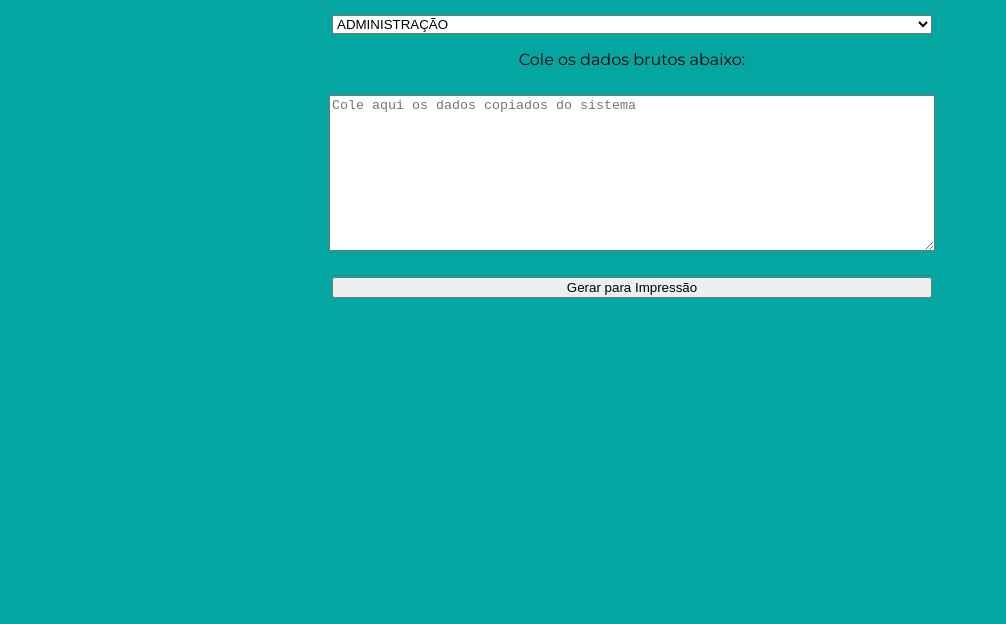
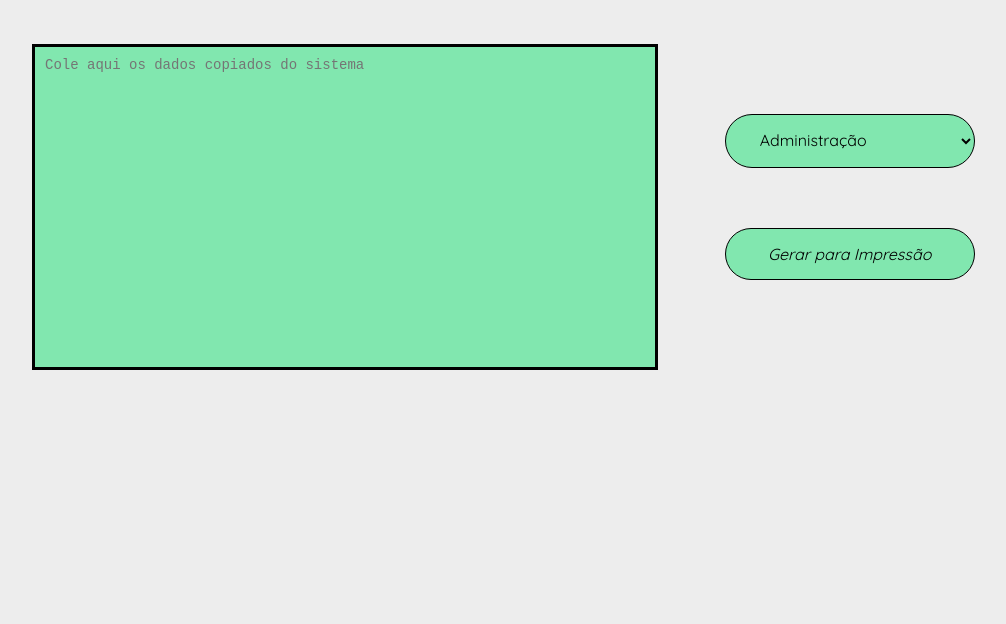
Before and after one commit to pedrofillipes/Folha-de-Assinaturas-de-Encomendas, a plain HTML site: page index.html in a window 1280 px wide. Shown: the part 176-800 px from the top of the page, without its empty margins (8-1014 px from the left). Drawn offline with Linux system fonts and the light colour scheme.

Commit message:
Add files via upload

```diff
--- a/index.html
+++ b/index.html
@@ -8,30 +8,31 @@
 
   <link rel="preconnect" href="https://fonts.googleapis.com">
   <link rel="preconnect" href="https://fonts.gstatic.com" crossorigin>
-  <link href="https://fonts.googleapis.com/css2?family=Montserrat:ital,wght@0,100..900;1,100..900&family=Roboto:ital,wght@0,100..900;1,100..900&display=swap" rel="stylesheet">
+  <link href="https://fonts.googleapis.com/css2?family=Inter:ital,opsz,wght@0,14..32,100..900;1,14..32,100..900&family=Montserrat:ital,wght@0,100..900;1,100..900&family=Quicksand:wght@300..700&display=swap" rel="stylesheet">
 </head>
+
 <body>
   <div id="container">
-    <h1>Folha de Assinaturas de Encomendas</h1>
+    <div class="left-side">
+      <h1>Folha de Assinaturas</h1>
+      <textarea id="entrada" placeholder="Cole aqui os dados copiados do sistema"></textarea>
+    </div>
 
-    <label for="torre">Selecione a torre:</label>
-    <select id="torre">
-      <option value="ADMINISTRACAO" selected>ADMINISTRAÇÃO</option>
-      <option value="TORRE A">TORRE A</option>
-      <option value="TORRE B">TORRE B</option>
-      <option value="TORRE C">TORRE C</option>
-      <option value="TORRE D">TORRE D</option>
-      <option value="TORRE E">TORRE E</option>
-    </select>
-
-    <label for="entrada">Cole os dados brutos abaixo:</label>
-    <textarea id="entrada" rows="10" placeholder="Cole aqui os dados copiados do sistema"></textarea>
-
-    <button onclick="gerarTabela()">Gerar para Impressão</button>
-
-    <script src="main.js"></script>
+    <div class="controls">
+      <select id="torre">
+        <option value="ADMINISTRACAO" selected>Administração</option>
+        <option value="TORRE A">Torre A</option>
+        <option value="TORRE B">Torre B</option>
+        <option value="TORRE C">Torre C</option>
+        <option value="TORRE D">Torre D</option>
+        <option value="TORRE E">Torre E</option>
+      </select>
+      <button onclick="gerarTabela()">Gerar para Impressão</button>
+    </div>
   </div>
 
   <div id="fallbackArea" class="no-print" style="display: none;"></div>
+  <script src="main.js"></script>
 </body>
+
 </html>
--- a/main.js
+++ b/main.js
@@ -80,12 +80,12 @@ function gerarTabela() {
           vertical-align: top;
           overflow-wrap: break-word;
         }
-        th:nth-child(1), td:nth-child(1) { width: 11%; }
+        th:nth-child(1), td:nth-child(1) { width: 10%; }
         th:nth-child(2), td:nth-child(2) { width: 16%; }
         th:nth-child(3), td:nth-child(3) { width: 7%; font-weight: bold; }
         th:nth-child(4), td:nth-child(4) { width: 15%; }
         th:nth-child(5), td:nth-child(5) { width: 20%; font-weight: bold; }
-        th:nth-child(6), td:nth-child(6) { width: 31%; text-align: left; }
+        th:nth-child(6), td:nth-child(6) { width: 32%; text-align: left; }
         @media print {
           .no-print { display: none; }
           tbody { break-inside: avoid; page-break-inside: avoid; }
--- a/style.css
+++ b/style.css
@@ -1,34 +1,73 @@
 body {
   font-family: var(--font);
-  padding: 20px;
-  background: var(--cor-2);
+  background: var(--cor-1);
+  margin: 0;
+  padding: 40px;
 }
 
 #container {
-  max-width: 900px;
-  margin: 0 auto;
-  padding: 20px;
+  display: flex;
+  align-items: center; /* Alinha verticalmente com a textarea */
+  gap: 40px; /* Distância horizontal menor entre blocos */
+  max-width: 1200px;
+  margin: auto;
+}
+
+h1 {
+  font-size: 64px;
+  font-weight: bold;
+  margin-bottom: 60px; /* Espaço maior entre o título e a caixa */
+}
+
+option {
+  text-align: left;
+}
+
+textarea {
+  width: 600px;
+  height: 300px;
+  background: var(--cor-2);
+  border: 3px solid black;
+  resize: none;
+  padding: 10px;
+  font-size: 14px;
+  color: black;
+}
+
+.left-side {
   display: flex;
   flex-direction: column;
-  align-items: center;
-  gap: 16px;
 }
 
-textarea, select, button {
-  margin-top: 10px;
-  display: block;
-  width: 100%;
-  max-width: 600px;
+.controls {
+  margin-top: 160px;
+  display: flex;
+  flex-direction: column;
+  gap: 60px;
+  align-self: center; /* Garante que o grupo de botões fique centralizado */
 }
 
-td {
-  white-space: normal;
-  overflow: hidden;
-  text-overflow: ellipsis;
+select {
+  background: var(--cor-2);
+  border: 1px solid black;
+  border-radius: 40px;
+  padding: 15px 30px;
+  font-size: 16px;
+  cursor: pointer;
+  width: 250px;
+  text-align: center;
+  font-family: var(--font-2);
 }
 
-@media print {
-  .no-print {
-    display: none;
-  }
+button {
+  font-style: italic;
+  background: var(--cor-2);
+  border: 1px solid black;
+  border-radius: 40px;
+  padding: 15px 30px;
+  font-size: 16px;
+  cursor: pointer;
+  width: 250px;
+  text-align: center;
+  font-family: var(--font-2);
 }
--- a/vars.css
+++ b/vars.css
@@ -1,10 +1,11 @@
 :root {
-    /* Fontes */
-    --font: 'Montserrat', sans-serif;
+  /* Fontes */
+  --font: "Inter", sans-serif;
+  --font-2: "Quicksand", sans-serif;
 
-    /* Cores */
-    --cor-1: #EFE4D2;
-    --cor-2: #03A6A1;
-    --cor-3: #B13BFF;
-    --cor-4: #a7a7a7;
+  /* Cores */
+  --cor-1: #EDEDED;  /* fundo geral */
+  --cor-2: #81E7AF;  /* elementos (botões, textarea) */
+  --cor-3: #00C8D7;
+  --cor-4: #6DE1D2;
 }
```
